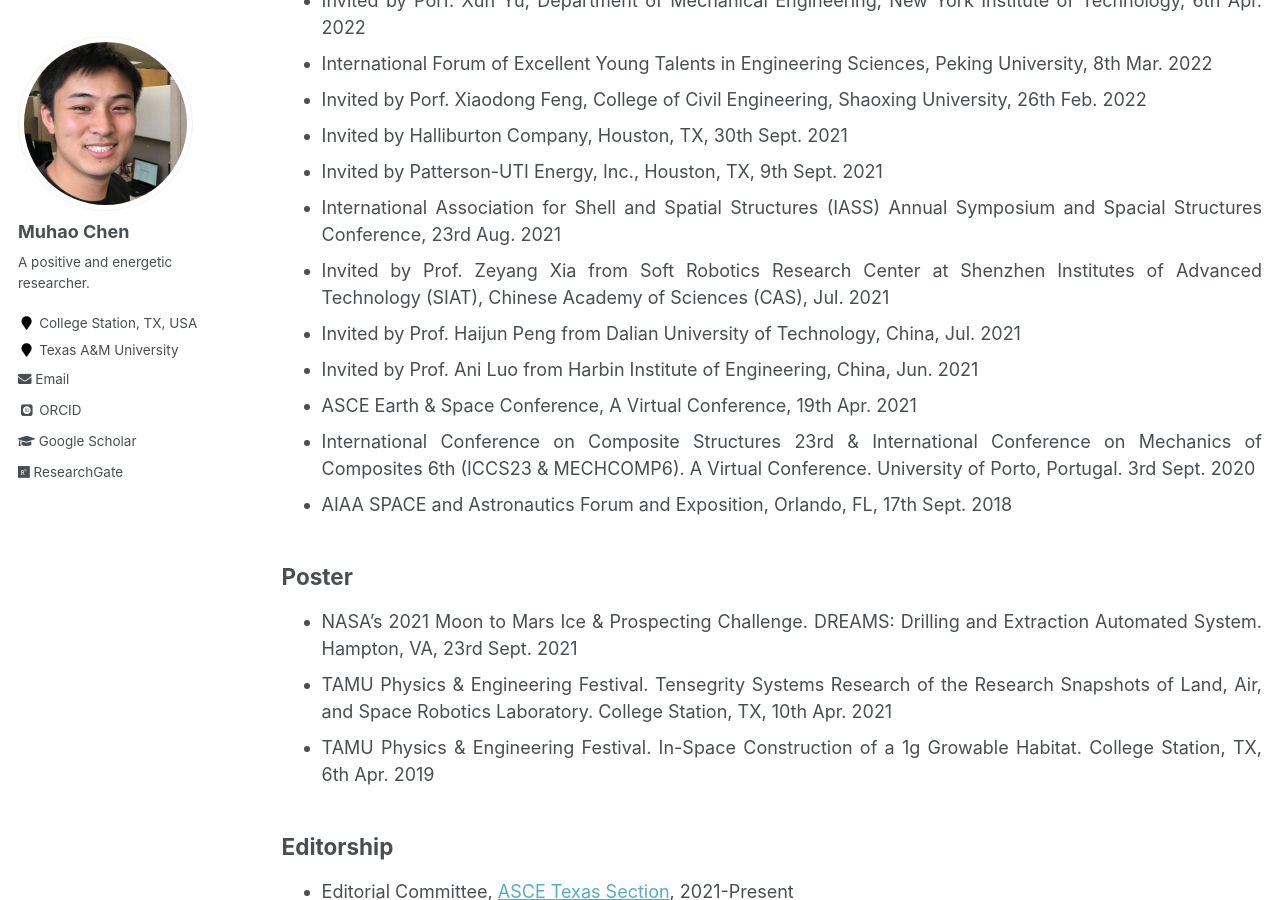
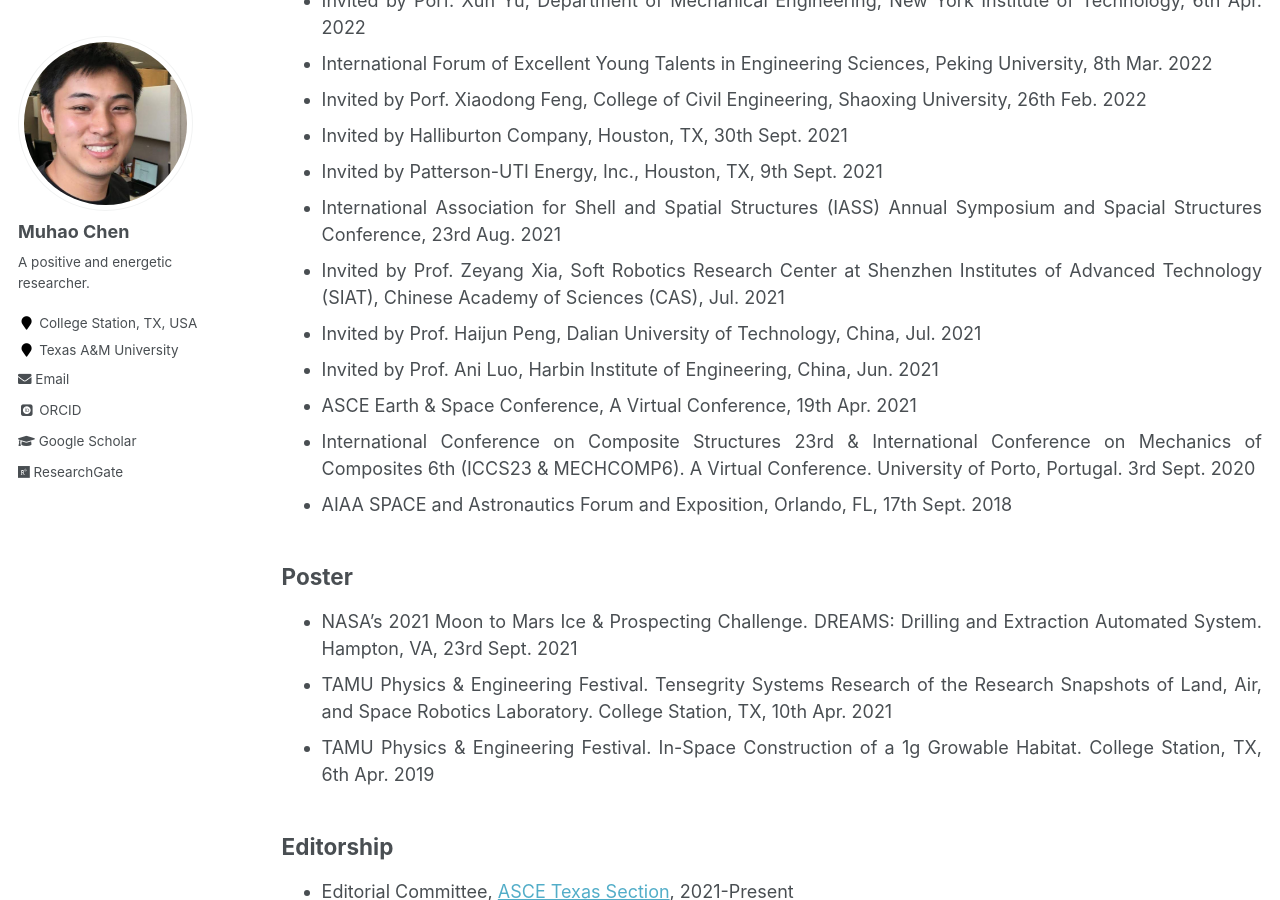
Before and after one commit to Muhao-Chen/muhao-chen.github.io, a Jekyll site: the page built from _pages/professional-activities.md, in a window 1280 px wide and 900 px high, scrolled down 843 px. Built offline with Jekyll 4.4.1, drawn with Linux system fonts in a browser that asks for light colours; some web fonts are replaced.

Commit message:
Update professional-activities.md

```diff
--- a/_pages/professional-activities.md
+++ b/_pages/professional-activities.md
@@ -38,9 +38,9 @@ toc_max_header: 1
 * Invited by Halliburton Company, Houston, TX, 30th Sept. 2021
 * Invited by Patterson-UTI Energy, Inc., Houston, TX, 9th Sept. 2021
 * International Association for Shell and Spatial Structures (IASS) Annual Symposium and Spacial Structures Conference, 23rd Aug. 2021
-* Invited by Prof. Zeyang Xia from Soft Robotics Research Center at Shenzhen Institutes of Advanced Technology (SIAT), Chinese Academy of Sciences (CAS), Jul. 2021
-* Invited by Prof. Haijun Peng from Dalian University of Technology, China, Jul. 2021
-* Invited by Prof. Ani Luo from Harbin Institute of Engineering, China, Jun. 2021
+* Invited by Prof. Zeyang Xia, Soft Robotics Research Center at Shenzhen Institutes of Advanced Technology (SIAT), Chinese Academy of Sciences (CAS), Jul. 2021
+* Invited by Prof. Haijun Peng, Dalian University of Technology, China, Jul. 2021
+* Invited by Prof. Ani Luo, Harbin Institute of Engineering, China, Jun. 2021
 * ASCE Earth & Space Conference, A Virtual Conference, 19th Apr. 2021
 * International Conference on Composite Structures 23rd & International Conference on Mechanics of Composites 6th (ICCS23 & MECHCOMP6). A Virtual Conference. University of Porto, Portugal. 3rd Sept. 2020
 * AIAA SPACE and Astronautics Forum and Exposition, Orlando, FL, 17th Sept. 2018
```
